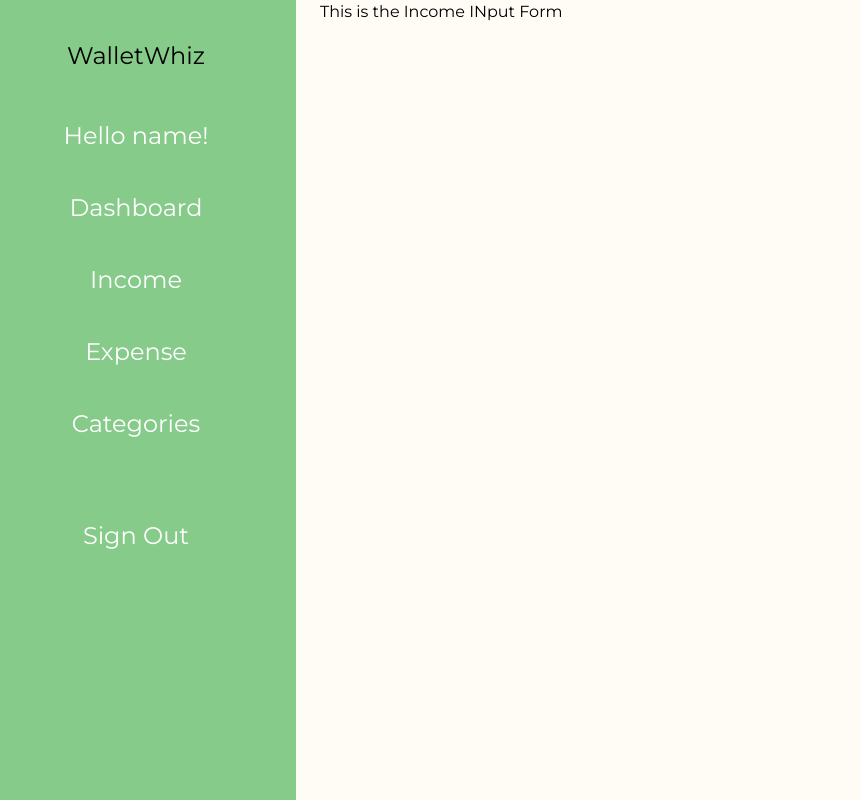
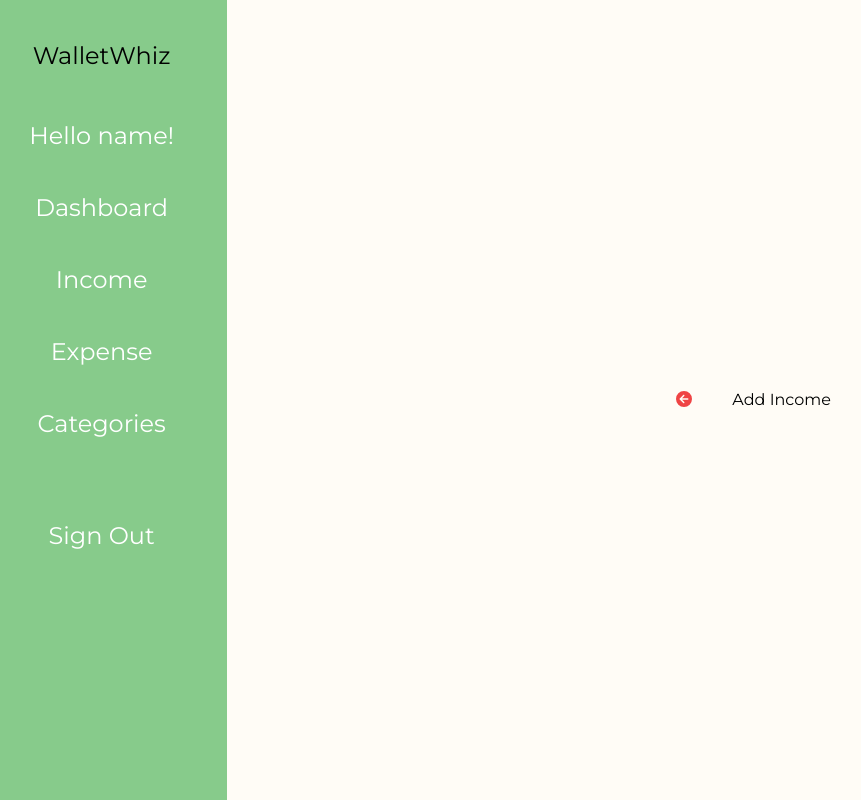
Before and after one commit to JOmega12/capstone-project-money, a React (Vite) app in the folder client/: page /add-income in a window 1280 px wide. Shown: the whole page, without its empty margins (24-885 px from the left). Built offline with nearby package versions, Linux system fonts and the light colour scheme.

Commit message:
attempted incomeInputForm UI and functionality

```diff
--- a/client/src/components/IncomeAndExpense/ExpenseDash.tsx
+++ b/client/src/components/IncomeAndExpense/ExpenseDash.tsx
@@ -16,7 +16,7 @@ export const ExpenseDash = () => {
             <div className="py-2 md:w-full lg:px-2">
                 <div className="m-10 text-center flex justify-center items-center gap-10">
                     <h2 className="text-3xl ">Expense</h2>
-                    <Link to={"/add-income"} className="border border-blue-700 font-bold ">
+                    <Link to={"/add-expense"} className="border border-blue-700 font-bold ">
                         <FontAwesomeIcon icon={faPlus}
                         className="p-2 text-4xl text-blue-700"
                         />
--- a/client/src/components/forms/IncomeInputForm.tsx
+++ b/client/src/components/forms/IncomeInputForm.tsx
@@ -1,17 +1,36 @@
-import { Navbar } from "../../Navbar"
-
+import { Link } from "react-router-dom";
+import { Navbar } from "../../Navbar";
+import { FontAwesomeIcon } from "@fortawesome/react-fontawesome";
+import { faArrowCircleLeft } from "@fortawesome/free-solid-svg-icons/faArrowCircleLeft";
+import { useState } from "react";
 
 export const IncomeInputForm = () => {
+  const [transactionNameInput, setTransactionNameInput] = useState("");
+  const [amountInput, setAmountInput] = useState(0);
+  const [categoryInput, setCategoryInput] = useState("");
 
-    return(
+  return (
     <section className="flex flex-col md:flex-row w-full min-h-screen gap-6">
       <header className="flex flex-col md:w-1/4 md:bg-[#87cb8b] md:text-white text-2xl">
-                <h2 className="text-black text-center pt-10 hidden md:block">WalletWhiz</h2>
+        <h2 className="text-black text-center pt-10 hidden md:block">
+          WalletWhiz
+        </h2>
         <Navbar />
       </header>
-            <div>
-                This is the Income INput Form
+      <div className="py-2 flex flex-col justify-center w-full">
+        <div className="flex flex-col md:flex-row gap-10 justify-center">
+          <Link to={"/income"}>
+            <FontAwesomeIcon
+              icon={faArrowCircleLeft}
+              className="text-red-500"
+            />
+          </Link>
+          <h2>Add Income</h2>
+        </div>
+        <div className="flex flex-col justify-center">
+
+        </div>
       </div>
     </section>
-    )
-}
+  );
+};
```
Also changed, not shown: 1 other file (tests, documents, lock files or other folders). Lines whose indentation alone changed are shown as unchanged.
